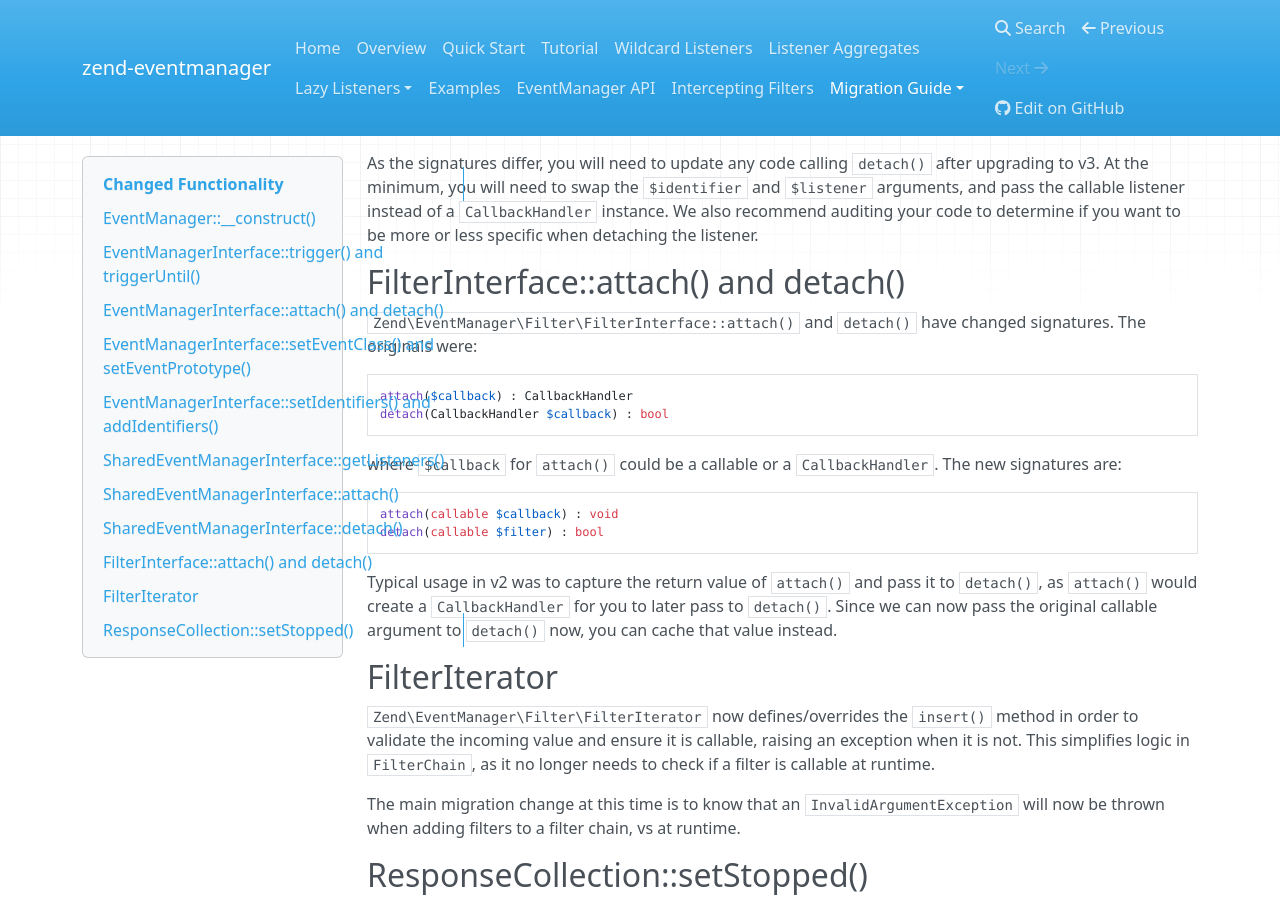
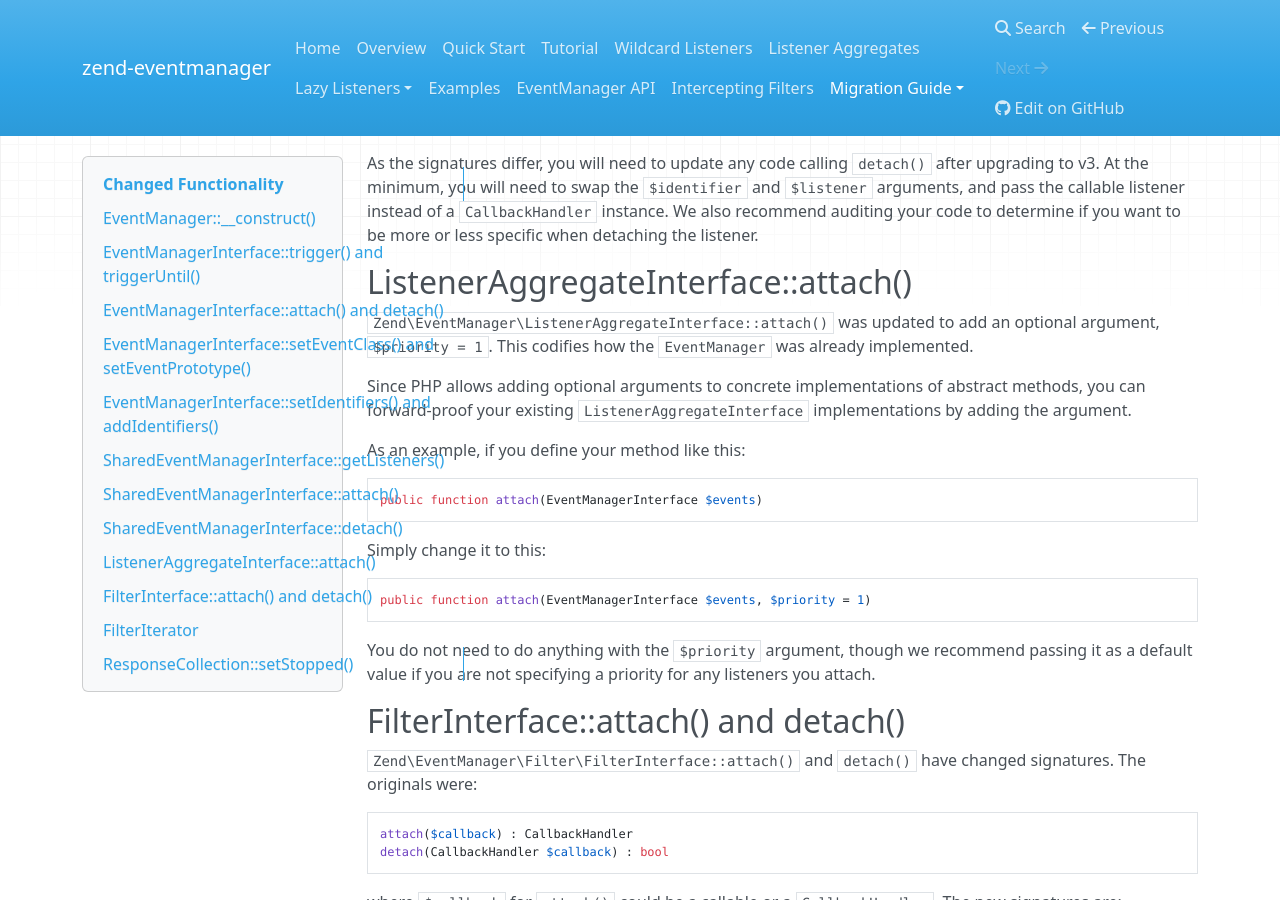
Before and after one commit to zendframework/zend-eventmanager, an MkDocs documentation site: the page built from doc/book/migration/changed.md, in a window 1280 px wide and 900 px high, scrolled down 5809 px. Built offline with MkDocs 1.6.1, drawn with Linux system fonts in a browser that asks for light colours; nearby versions of some CDN libraries; old or Windows-style settings are respelled for this version of MkDocs.

Commit message:
Document $priority argument to ListenerAggregateInterface::attach
@bakura10 had already updated the interface in his PR; this documents the change
and provides migration tips.

````diff
--- a/doc/book/migration/changed.md
+++ b/doc/book/migration/changed.md
@@ -330,6 +330,32 @@ after upgrading to v3. At the minimum, you will need to swap the `$identifier` a
 `CallbackHandler` instance. We also recommend auditing your code to determine if
 you want to be more or less specific when detaching the listener.
 
+## ListenerAggregateInterface::attach()
+
+`Zend\EventManager\ListenerAggregateInterface::attach()` was updated to add an
+optional argument, `$priority = 1`. This codifies how the `EventManager` was
+already implemented.
+
+Since PHP allows adding optional arguments to concrete implementations of
+abstract methods, you can forward-proof your existing
+`ListenerAggregateInterface` implementations by adding the argument.
+
+As an example, if you define your method like this:
+
+```php
+public function attach(EventManagerInterface $events)
+```
+
+Simply change it to this:
+
+```php
+public function attach(EventManagerInterface $events, $priority = 1)
+```
+
+You do not need to do anything with the `$priority` argument, though we
+recommend passing it as a default value if you are not specifying a priority for
+any listeners you attach.
+
 ## FilterInterface::attach() and detach()
 
 `Zend\EventManager\Filter\FilterInterface::attach()` and `detach()` have changed
````
Also changed, not shown: doc/book/aggregates.md (+1 -1 lines), 1 other file.
